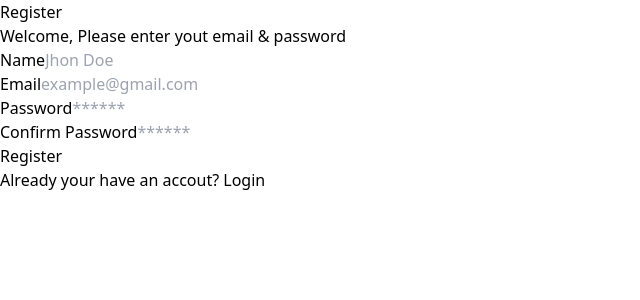
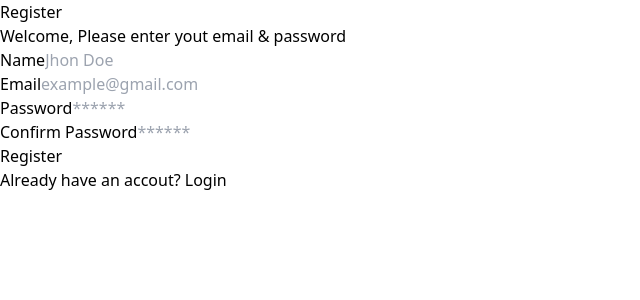
Before and after one commit to alirfanyasin/Learn-React-JS, a React (Vite) app: page /register in a window 1280 px wide. Shown: the top 300 px of the page, without its empty margins (0-640 px from the left). Built offline with nearby package versions, Linux system fonts and the light colour scheme.

Commit message:
feat: Nested Component

```diff
--- a/src/Pages/login.jsx
+++ b/src/Pages/login.jsx
@@ -6,13 +6,6 @@ const LoginPage = () => {
   return (
     <AuthLayouts title="Login">
       <FormLogin />
-
-      <p className="my-3 text-center">
-        Don't have an accout?{" "}
-        <Link to="/register" className="font-semibold text-blue-700">
-          Register
-        </Link>
-      </p>
     </AuthLayouts>
   );
 };
--- a/src/Pages/register.jsx
+++ b/src/Pages/register.jsx
@@ -6,12 +6,6 @@ const RegisterPage = () => {
   return (
     <AuthLayouts title="Register">
       <FormRegister />
-      <p className="my-3 text-center">
-        Already your have an accout?{" "}
-        <Link to="/login" className="font-semibold text-blue-700">
-          Login
-        </Link>
-      </p>
     </AuthLayouts>
   );
 };
--- a/src/components/Layouts/AuthLayouts.jsx
+++ b/src/components/Layouts/AuthLayouts.jsx
@@ -1,4 +1,5 @@
 import React from "react";
+import { Link } from "react-router-dom";
 
 const AuthLayouts = ({ title, children }) => {
   return (
@@ -10,6 +11,25 @@ const AuthLayouts = ({ title, children }) => {
         </p>
 
         {children}
+
+        {/* Conditional Rendering */}
+        {title === "Login" && (
+          <p className="my-3 text-center">
+            Don't have an accout?{" "}
+            <Link to="/register" className="font-semibold text-blue-700">
+              Register
+            </Link>
+          </p>
+        )}
+
+        {title === "Register" && (
+          <p className="my-3 text-center">
+            Already have an accout?{" "}
+            <Link to="/login" className="font-semibold text-blue-700">
+              Login
+            </Link>
+          </p>
+        )}
       </div>
     </div>
   );
```
